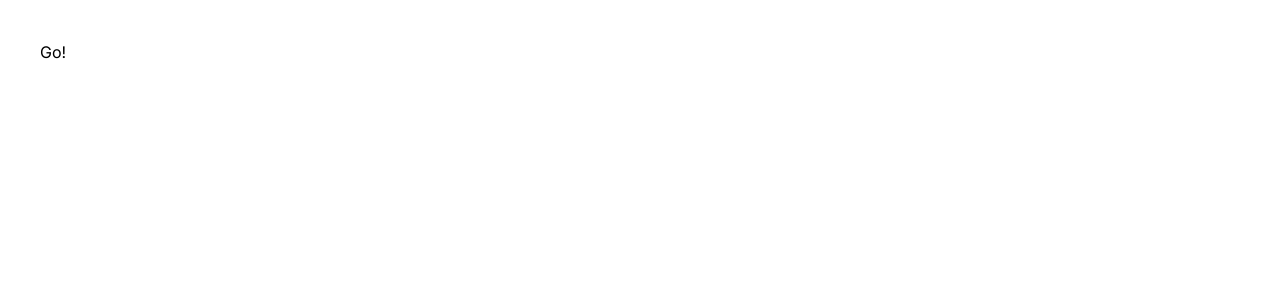
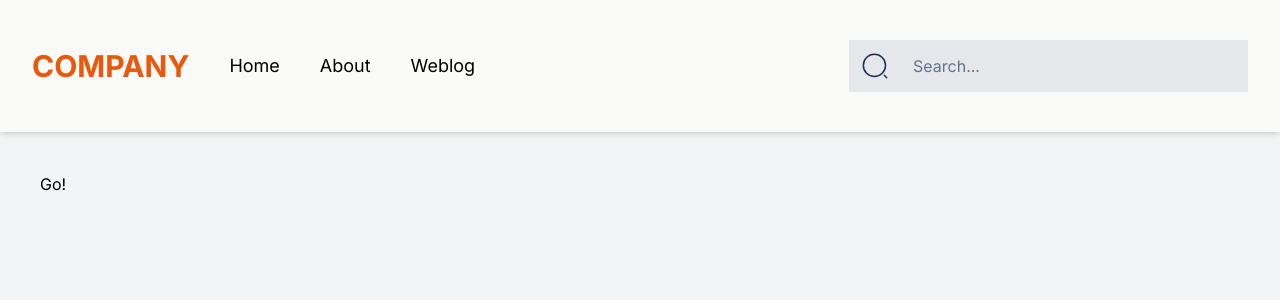
Before and after one commit to hossein-jorfi/Cart-redux-toolkit, a Next.js app: page /users in a window 1280 px wide. Shown: the top 300 px of the page. Built offline with nearby package versions, Linux system fonts and the light colour scheme.

Commit message:
Header added and some general styles

```diff
--- a/app/layout.tsx
+++ b/app/layout.tsx
@@ -2,6 +2,7 @@
 import Providers from "@/redux/Providers";
 import "./globals.css";
 import { Inter } from "next/font/google";
+import Header from "@/components/modules/Header";
 
 const inter = Inter({ subsets: ["latin"] });
 
@@ -17,7 +18,8 @@ export default function RootLayout({
 }) {
   return (
     <html lang="en">
-      <body className={inter.className}>
+      <body className={`${inter.className} bg-gray-100`}>
+        <Header />
         <Providers>{children}</Providers>
       </body>
     </html>
--- a/app/page.tsx
+++ b/app/page.tsx
@@ -1,36 +1,9 @@
-"use client";
-import { fetchProdcuts } from "@/redux/features/shop/shopSlice";
-import { useSelector, useDispatch } from "react-redux";
-import { useEffect } from "react";
-import { shopProduct } from "@/types/shopTypes";
+import Home from "@/components/templates/Home";
 
-type shopType = {
-  loading: boolean;
-  products: shopProduct[];
-  error: string;
-};
-
-function Home() {
-  const shop: shopType = useSelector((state: any) => state.shop);
-  const dispath = useDispatch();
-  useEffect(() => {
-    dispath(fetchProdcuts() as any);
-  }, []);
-  console.log(shop);
+function Page() {
   return (
-    <div className="p-10 text-lg space-y-1">
-      {shop.loading ? (
-        <p>LOADING...</p>
-      ) : (
-        shop.products.map((item) => (
-          <div key={item.id}>
-            <p>{item.title}</p>
-          </div>
-        ))
-      )}
-      {shop.error && <p>*ERROR*</p>}
-    </div>
-  );
+    <Home />
+  )
 }
 
-export default Home;
+export default Page;
--- /dev/null
+++ b/components/modules/Header.tsx
@@ -0,0 +1,58 @@
+"use client";
+import Link from "next/link";
+import React from "react";
+import { useState } from "react";
+
+// Icons
+import serchIcon from "@/public/icons/search-normal.svg";
+import Image from "next/image";
+
+const Header = () => {
+  const [isClicked, setIsClicked] = useState(false);
+  console.log(isClicked)
+  const menuItems = [
+    { href: "#", title: "Home" },
+    { href: "#", title: "About" },
+    { href: "#", title: "Weblog" },
+  ];
+  return (
+    <div className="bg-gray-100 sm:bg-stone-50 py-10 sm:shadow-md">
+      {/* Dextop */}
+      <div className="xl:container sm:px-8 hidden sm:flex justify-start items-center space-x-10">
+        <div className="text-xl md:text-3xl text-orange-600 w-fit font-bold">
+          COMPANY
+        </div>
+        <div className="justify-between w-full space-x-10 text-md md:text-lg">
+          {menuItems.map((item) => (
+            <Link
+              key={item.title}
+              href={item.href}
+              className="hover:text-orange-600 cursor-pointer"
+            >
+              {item.title}
+            </Link>
+          ))}
+        </div>
+        <div className="bg-gray-200 w-2/3 flex p-3">
+          <Image src={serchIcon} alt="serchIcon" className={`${isClicked && "rotate-[360deg]"} transition-all ease-in-out duration-500`} />
+          <input
+            onFocus={() => setIsClicked(true)}
+            onBlur={() => setIsClicked(false)}
+            placeholder="Search..."
+            className="bg-inherit outline-none pl-6 text-slate-800 placeholder:text-slate-500 w-full"
+          />
+        </div>
+      </div>
+      {/* Mobile */}
+      <div className="sm:hidden container flex justify-between items-center">
+        <div className="text-xl text-orange-600 font-bold">LOGO</div>
+        <div className="text-slate-800 text-lg font-bold">Products</div>
+        <div className="bg-white p-1 rounded-md cursor-pointer">
+          <Image src={serchIcon} alt="serchIcon" />
+        </div>
+      </div>
+    </div>
+  );
+};
+
+export default Header;
--- /dev/null
+++ b/components/templates/Home.tsx
@@ -0,0 +1,36 @@
+"use client";
+import { fetchProdcuts } from "@/redux/features/shop/shopSlice";
+import { useSelector, useDispatch } from "react-redux";
+import { useEffect } from "react";
+import { shopProduct } from "@/types/shopTypes";
+
+type shopType = {
+  loading: boolean;
+  products: shopProduct[];
+  error: string;
+};
+
+const Home = () => {
+//   const shop: shopType = useSelector((state: any) => state.shop);
+//   const dispath = useDispatch();
+//   useEffect(() => {
+//     dispath(fetchProdcuts() as any);
+//   }, []);
+  return (
+    <div className="xl:container px-4 sm:px-8">
+      Home
+      {/* {shop.loading ? (
+        <p>LOADING...</p>
+      ) : (
+        shop.products.map((item) => (
+          <div key={item.id}>
+            <p>{item.title}</p>
+          </div>
+        ))
+      )}
+      {shop.error && <p>*ERROR*</p>} */}
+    </div>
+  );
+};
+
+export default Home;
--- a/tailwind.config.js
+++ b/tailwind.config.js
@@ -1,18 +1,28 @@
 /** @type {import('tailwindcss').Config} */
 module.exports = {
   content: [
-    './pages/**/*.{js,ts,jsx,tsx,mdx}',
-    './components/**/*.{js,ts,jsx,tsx,mdx}',
-    './app/**/*.{js,ts,jsx,tsx,mdx}',
+    "./pages/**/*.{js,ts,jsx,tsx,mdx}",
+    "./components/**/*.{js,ts,jsx,tsx,mdx}",
+    "./app/**/*.{js,ts,jsx,tsx,mdx}",
   ],
   theme: {
     extend: {
       backgroundImage: {
-        'gradient-radial': 'radial-gradient(var(--tw-gradient-stops))',
-        'gradient-conic':
-          'conic-gradient(from 180deg at 50% 50%, var(--tw-gradient-stops))',
+        "gradient-radial": "radial-gradient(var(--tw-gradient-stops))",
+        "gradient-conic":
+          "conic-gradient(from 180deg at 50% 50%, var(--tw-gradient-stops))",
+      },
+      container: {
+        center: true,
+        padding: {
+          DEFAULT: "1rem",
+          sm: "2rem",
+          lg: "2rem",
+          xl: "2rem",
+          "2xl": "2rem",
+        },
       },
     },
   },
   plugins: [],
-}
+};
```
Also changed, not shown: public/icons/search-normal.svg (added).
